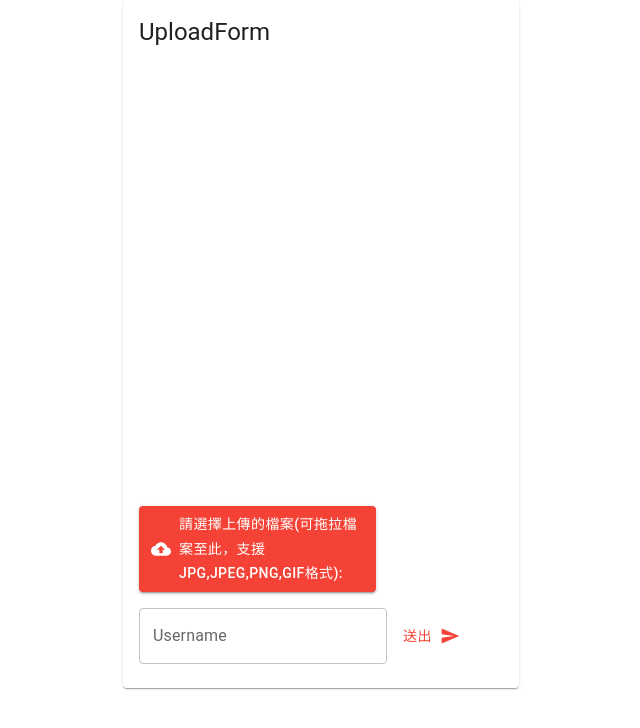
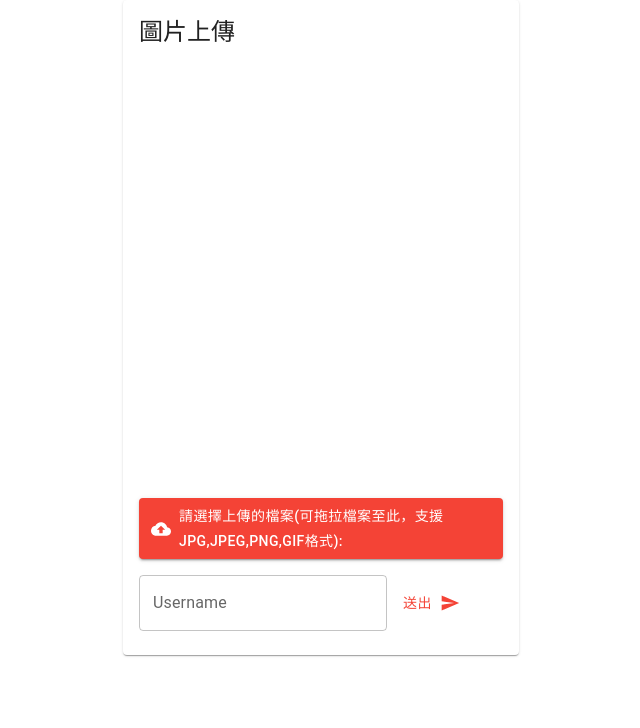
Before and after one commit to vb735499/Waterfall-react, a React (Create React App) app: page /upload in a window 1280 px wide. Shown: the top 728 px of the page, without its empty margins (319-959 px from the left). Built offline with nearby package versions, Linux system fonts and the light colour scheme.

Commit message:
Added link back to index page.

```diff
--- a/src/pages/UploadCard.tsx
+++ b/src/pages/UploadCard.tsx
@@ -3,18 +3,27 @@ import Card from '@mui/material/Card';
 import CardContent from '@mui/material/CardContent';
 import UploadForm from './UploadForm';
 import Typography from '@mui/material/Typography';
+import { Button, Grid } from '@mui/material';
 
 export default function UploadCard() {
 
   return (
     <Card sx={{ maxWidth: 600 }}>
         <CardContent>
-            <Typography gutterBottom variant="h5" component="div">
-            UploadForm
-            </Typography>
-            <Typography variant="body2" color="text.secondary">
-              <UploadForm></UploadForm>
-            </Typography>
+          <Typography
+            component="a"
+            variant="h5"
+            color="inherit"
+            align="center"
+            noWrap
+            href='/'
+            sx={{ flex: 1 , textDecoration:'none'}}
+          >
+            圖片上傳
+          </Typography>
+          <Typography variant="body2" color="text.secondary">
+            <UploadForm></UploadForm>
+          </Typography>
         </CardContent>
     </Card>
   );
--- a/src/pages/UploadForm.tsx
+++ b/src/pages/UploadForm.tsx
@@ -70,14 +70,13 @@ export default function UploadForm() {
   return (
         <Grid container spacing={2}>
                 <Toaster position="top-right" reverseOrder={false}/>
-
                 <ImageList sx={{ width: 500, height: 450, margin: 'auto' }}>
                     {preview.map((post) => (
                         <ImagePost post={post} />
                     ))}
                 </ImageList>
 
-                <Grid xs={8}>
+                <Grid>
                     <Button
                         component="label"
                         variant="contained"
@@ -88,7 +87,7 @@ export default function UploadForm() {
                         <VisuallyHiddenInput type="file" multiple={true} name='upload[]' accept='image/*' draggable={true} onChange={handleFileChange}/>
                     </Button>
                 </Grid>
-                <Grid spacing={4}>
+                <Grid>
                     <TextField
                         type="text"
                         name="username"
```
